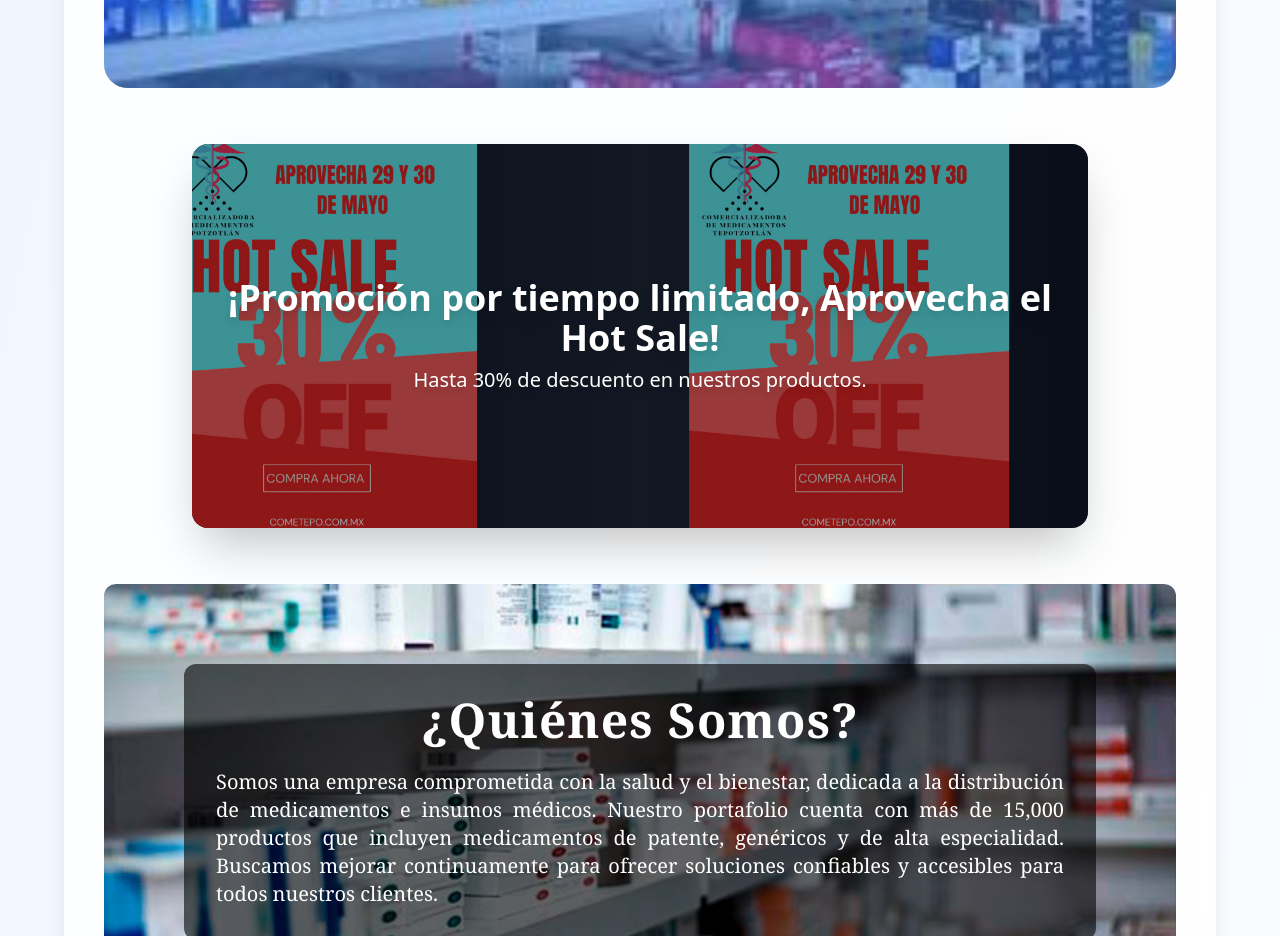
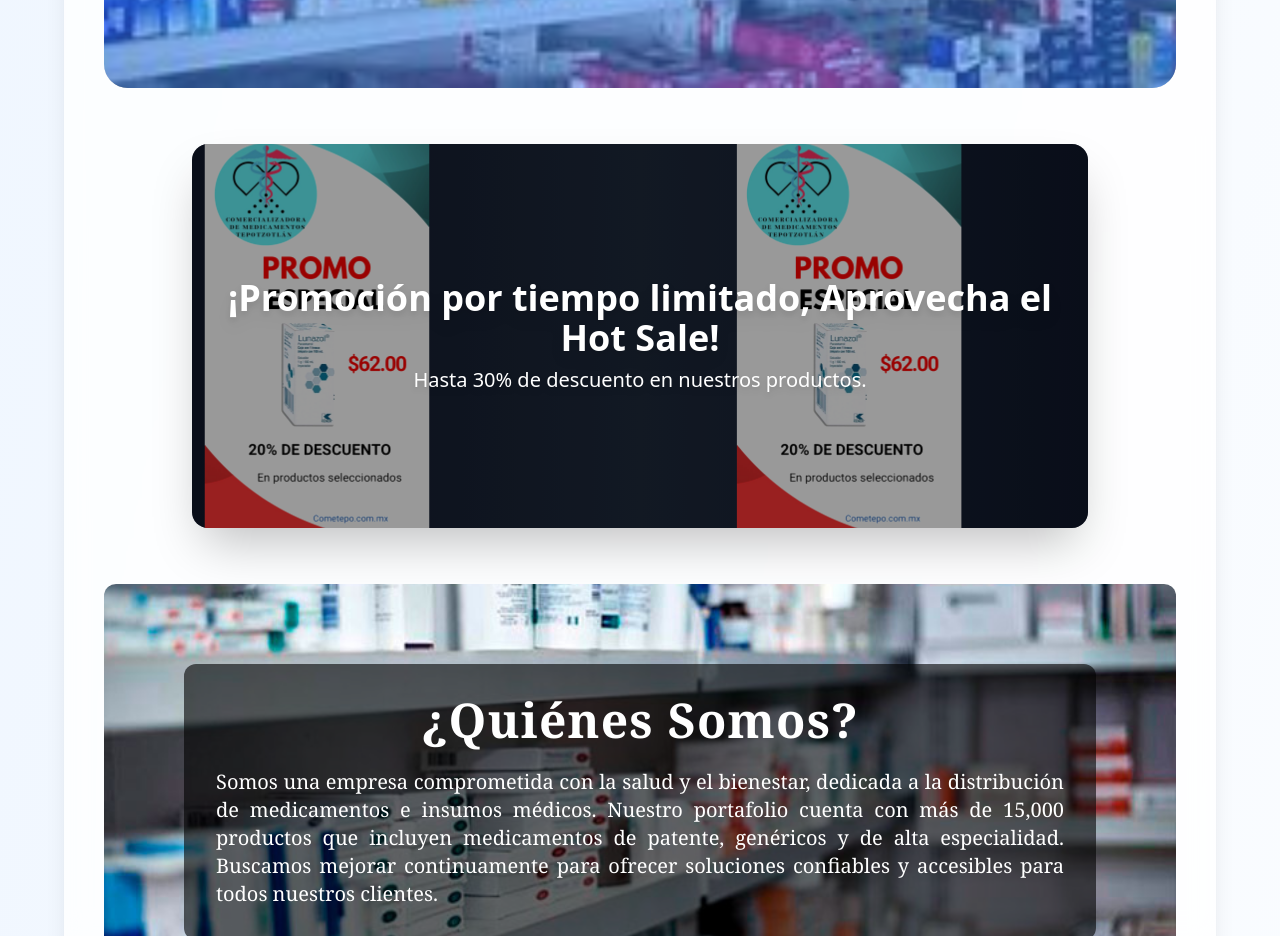
Before and after one commit to IsraelRodz/Cometepo, a React (Vite) app: page / in a window 1280 px wide. Shown: the part 800-1736 px from the top of the page. Built offline with nearby package versions, Linux system fonts and the light colour scheme.

Commit message:
Cometepo_30_carrusel

```diff
--- a/src/Components/PromoBannerScroll.tsx
+++ b/src/Components/PromoBannerScroll.tsx
@@ -64,13 +64,13 @@ export default function PromoBannerScroll() {
       >
         <img
           ref={imageRef}
-          src="/Servicios/promociones.jpeg"
+          src="/Servicios/promociones_1.jpeg"
           alt="Promoción especial"
           className="flex-none w-[80vw] sm:w-[50vw] md:w-[40vw] h-auto max-h-96 object-contain"
           draggable={false}
         />
         <img
-          src="/Servicios/promociones.jpeg"
+          src="/Servicios/promociones_1.jpeg"
           alt="Promoción especial"
           className="flex-none w-[80vw] sm:w-[50vw] md:w-[40vw] h-auto max-h-96 object-contain"
           draggable={false}
```
Also changed, not shown: public/Servicios/promociones_1.jpeg (added).
